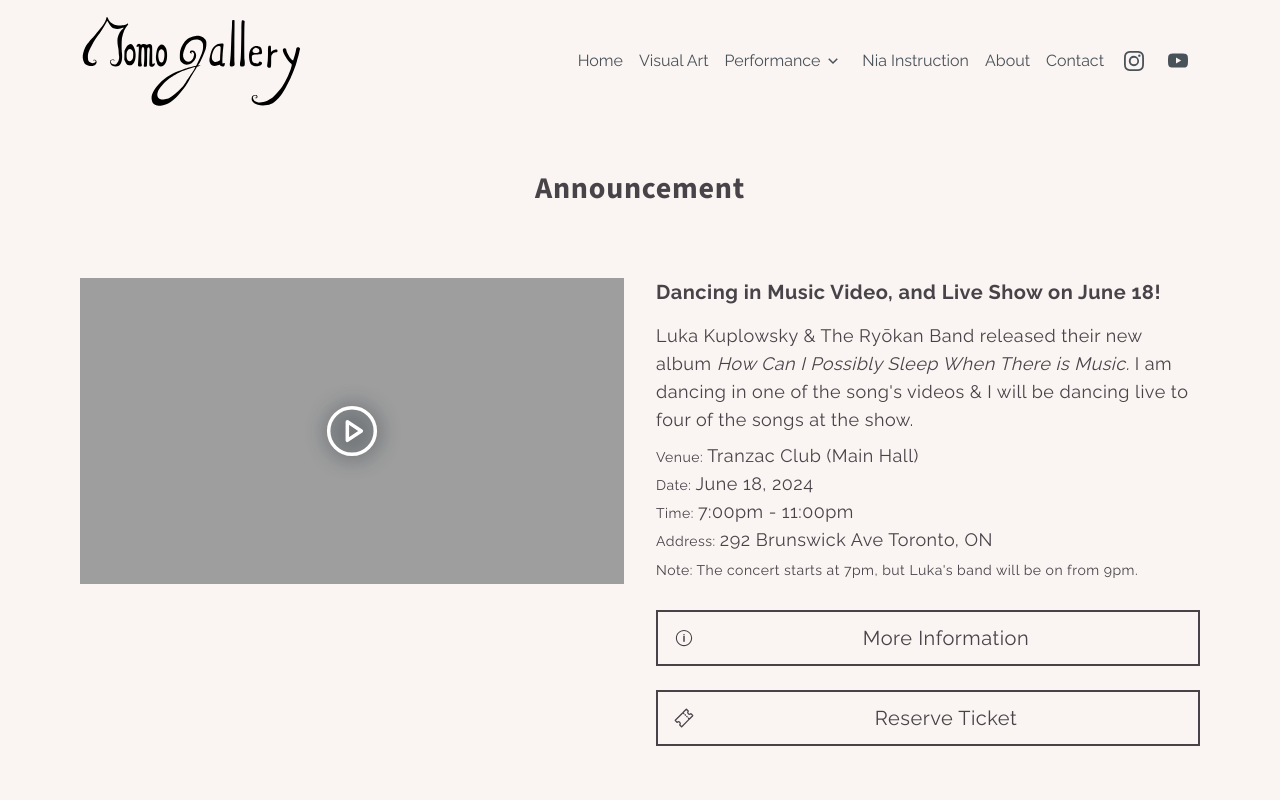
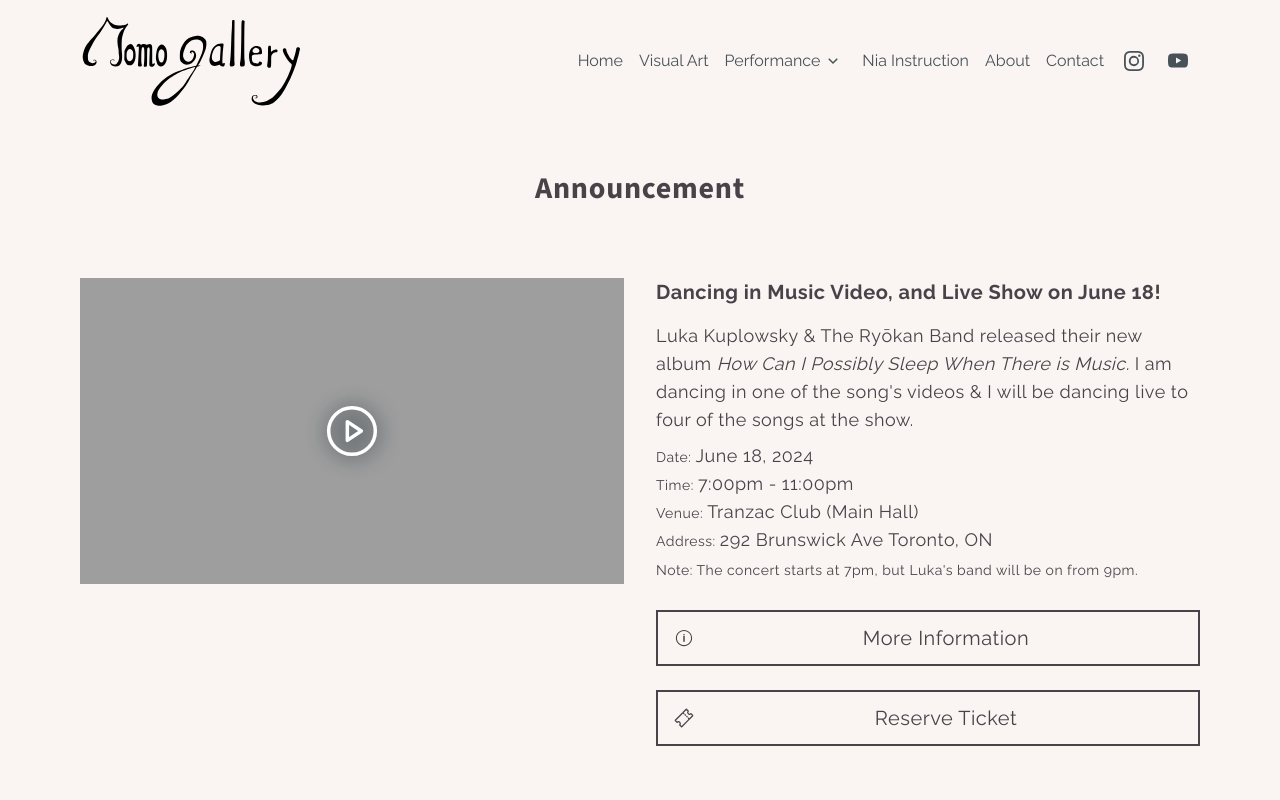
Before and after one commit to CarlSmoky/nextApp, a Next.js app: page /announcement in a window 1280 px wide. Shown: the top 800 px of the page. Built offline with nearby package versions, Linux system fonts and the light colour scheme.

Commit message:
Change order of Info

```diff
--- a/app/announcement/page.tsx
+++ b/app/announcement/page.tsx
@@ -39,14 +39,14 @@ const AnnouncementPage: React.FC = () => {
             </p>
             <ul className="text-base lg:text-lg">
               <li>
-                <span className="text-sm">Venue: </span>
-                Tranzac Club (Main Hall)
-              </li>
-              <li>
                 <span className="text-sm">Date: </span>June 18, 2024
               </li>
               <li>
                 <span className="text-sm">Time: </span>7:00pm - 11:00pm
+              </li>
+              <li>
+                <span className="text-sm">Venue: </span>
+                Tranzac Club (Main Hall)
               </li>
               <li>
                 <span className="text-sm">Address: </span>
```
